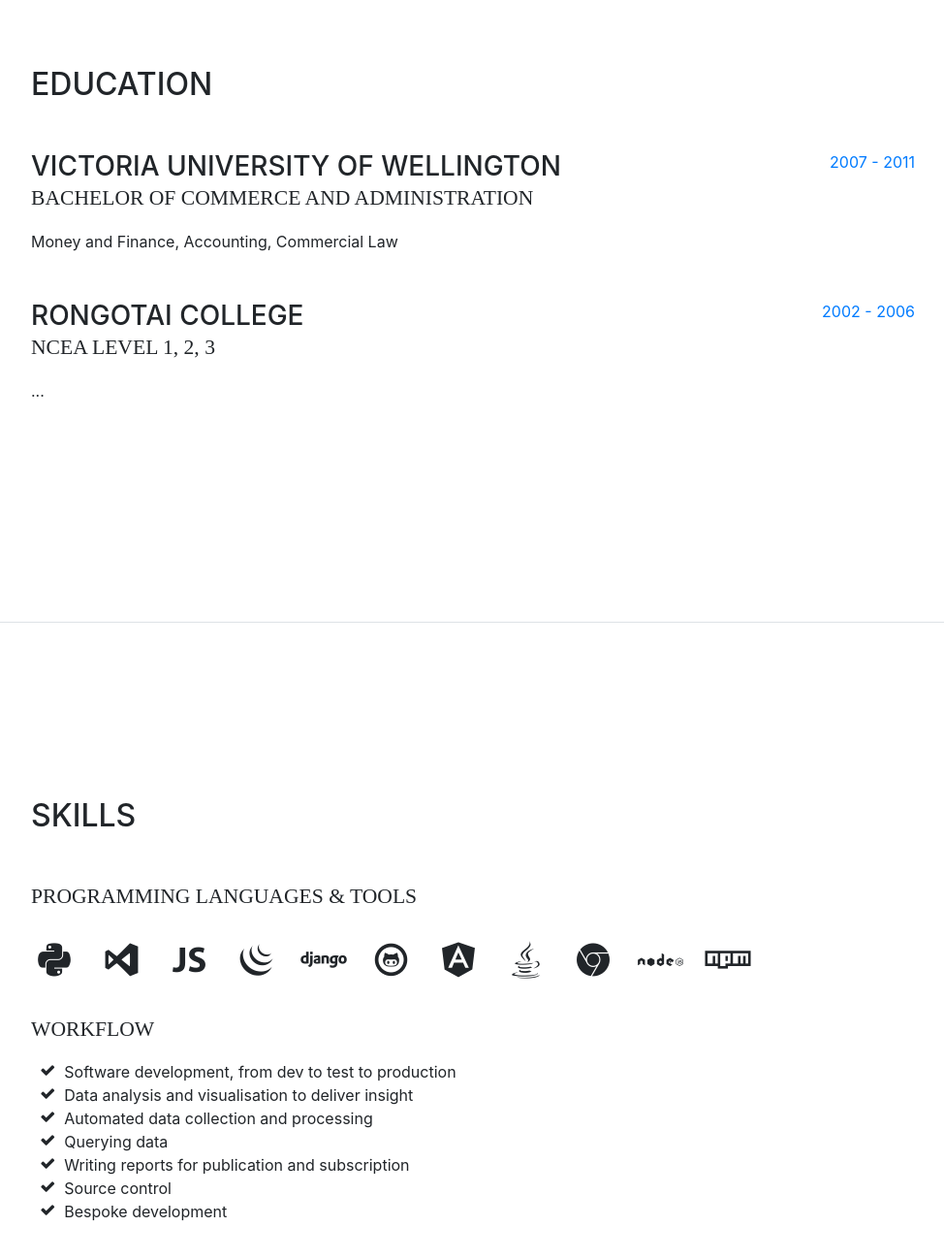
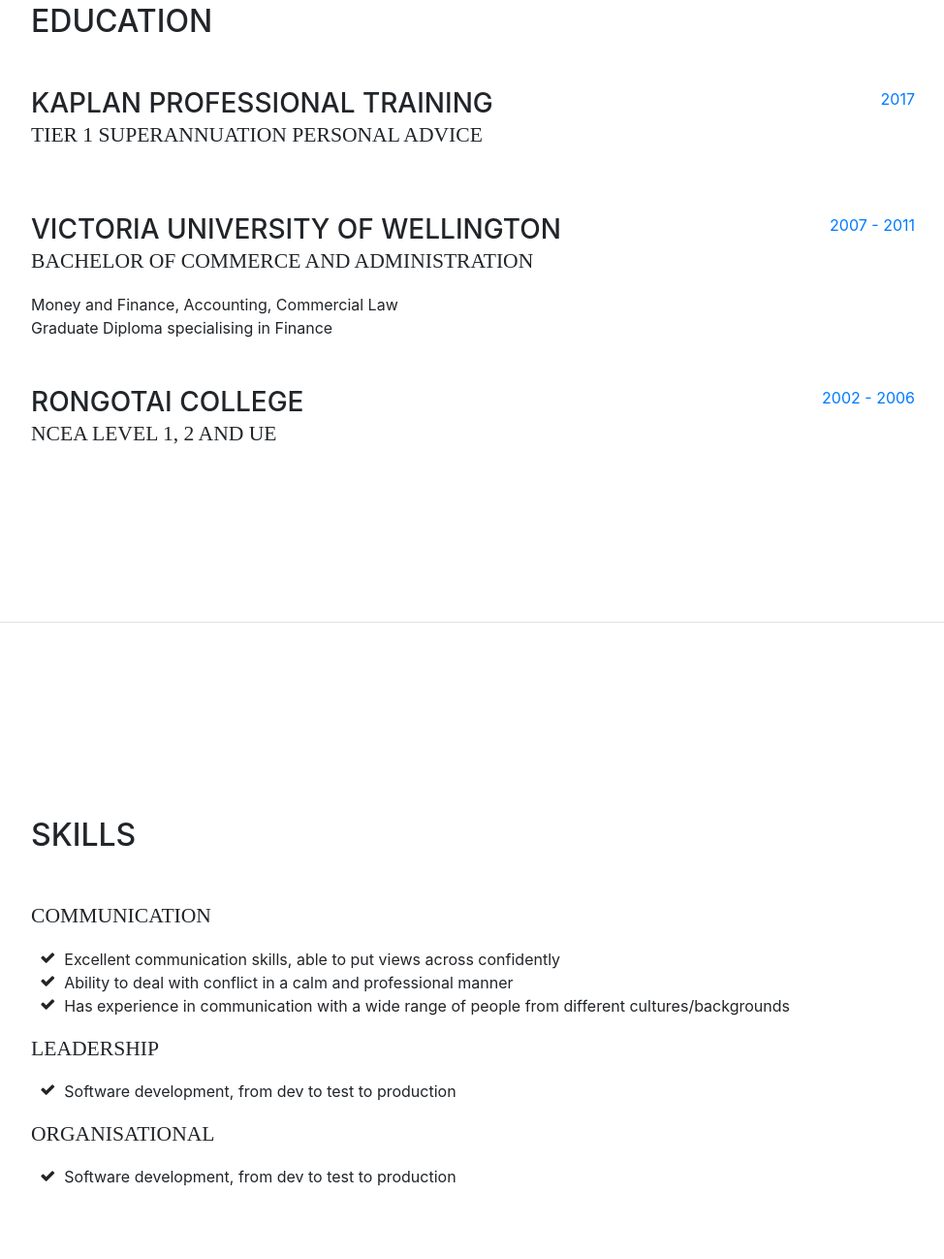
Before and after one commit to danzye/danzye.github.io, a website with bundled scripts: page index.html in a window 1280 px wide. Shown: the part 1758-3056 px from the top of the page at 97% size, without its empty margins (288-1262 px from the left). Built offline with nearby package versions, Linux system fonts and the light colour scheme; a web font is replaced by a local one.

Commit message:
Added content

```diff
--- a/index.html
+++ b/index.html
@@ -149,9 +149,21 @@
 
           <div class="resume-item d-flex flex-column flex-md-row mb-5">
             <div class="resume-content mr-auto">
+              <h3 class="mb-0">Kaplan Professional Training</h3>
+              <div class="subheading mb-3">Tier 1 Superannuation Personal Advice</div>
+              <!--<div>Tier 1 Superannuation Personal Advice</div>-->
+            </div>
+            <div class="resume-date text-md-right">
+              <span class="text-primary">2017</span>
+            </div>
+          </div>
+
+          <div class="resume-item d-flex flex-column flex-md-row mb-5">
+            <div class="resume-content mr-auto">
               <h3 class="mb-0">Victoria University of Wellington</h3>
               <div class="subheading mb-3">Bachelor of Commerce and Administration</div>
               <div>Money and Finance, Accounting, Commercial Law</div>
+			  <div>Graduate Diploma specialising in Finance</div>
             </div>
             <div class="resume-date text-md-right">
               <span class="text-primary">2007 - 2011</span>
@@ -161,8 +173,8 @@
           <div class="resume-item d-flex flex-column flex-md-row">
             <div class="resume-content mr-auto">
               <h3 class="mb-0">Rongotai College</h3>
-              <div class="subheading mb-3">NCEA Level 1, 2, 3</div>
-			  <div>...</div>
+              <div class="subheading mb-3">NCEA Level 1, 2 and UE</div>
+              <!--<div>...</div>-->
             </div>
             <div class="resume-date text-md-right">
               <span class="text-primary">2002 - 2006</span>
@@ -176,67 +188,36 @@
         <div class="my-auto">
           <h2 class="mb-5">Skills</h2>
 
-          <div class="subheading mb-3">Programming Languages &amp; Tools</div>
-          <ul class="list-inline list-icons">
-            <li class="list-inline-item">
-              <i class="devicons devicons-python"></i>
-            </li>
-            <li class="list-inline-item">
-              <i class="devicons devicons-visualstudio"></i>
-            </li>
-            <li class="list-inline-item">
-              <i class="devicons devicons-javascript"></i>
-            </li>
-            <li class="list-inline-item">
-              <i class="devicons devicons-jquery"></i>
-            </li>
-            <li class="list-inline-item">
-              <i class="devicons devicons-django"></i>
-            </li>
-            <li class="list-inline-item">
-              <i class="devicons devicons-github"></i>
-            </li>
-            <li class="list-inline-item">
-              <i class="devicons devicons-angular"></i>
-            </li>
-            <li class="list-inline-item">
-              <i class="devicons devicons-java"></i>
-            </li>
-            <li class="list-inline-item">
-              <i class="devicons devicons-chrome"></i>
-            </li>
-            <li class="list-inline-item">
-              <i class="devicons devicons-nodejs"></i>
-            </li>
-            <li class="list-inline-item">
-              <i class="devicons devicons-npm"></i>
-            </li>
+		  <p>
+          <div class="subheading mb-3">Communication</div>
+          <ul class="fa-ul mb-0">
+            <li>
+              <i class="fa-li fa fa-check"></i>
+              Excellent communication skills, able to put views across confidently</li>
+            <li>
+              <i class="fa-li fa fa-check"></i>
+              Ability to deal with conflict in a calm and professional manner</li>
+			<li>
+              <i class="fa-li fa fa-check"></i>
+              Has experience in communication with a wide range of people from different cultures/backgrounds</li>
           </ul>
-
-          <div class="subheading mb-3">Workflow</div>
+		  </p>
+		  <p>
+          <div class="subheading mb-3">Leadership</div>
           <ul class="fa-ul mb-0">
             <li>
               <i class="fa-li fa fa-check"></i>
               Software development, from dev to test to production</li>
+          </ul>
+		  </p>
+		  <p>
+          <div class="subheading mb-3">Organisational</div>
+          <ul class="fa-ul mb-0">
             <li>
               <i class="fa-li fa fa-check"></i>
-              Data analysis and visualisation to deliver insight</li>
-            <li>
-              <i class="fa-li fa fa-check"></i>
-              Automated data collection and processing</li>
-            <li>
-              <i class="fa-li fa fa-check"></i>
-              Querying data</li>
-            <li>
-              <i class="fa-li fa fa-check"></i>
-              Writing reports for publication and subscription</li>
-            <li>
-              <i class="fa-li fa fa-check"></i>
-              Source control</li>
-            <li>
-              <i class="fa-li fa fa-check"></i>
-              Bespoke development</li>
+              Software development, from dev to test to production</li>
           </ul>
+		  </p>
         </div>
       </section>
 
```
